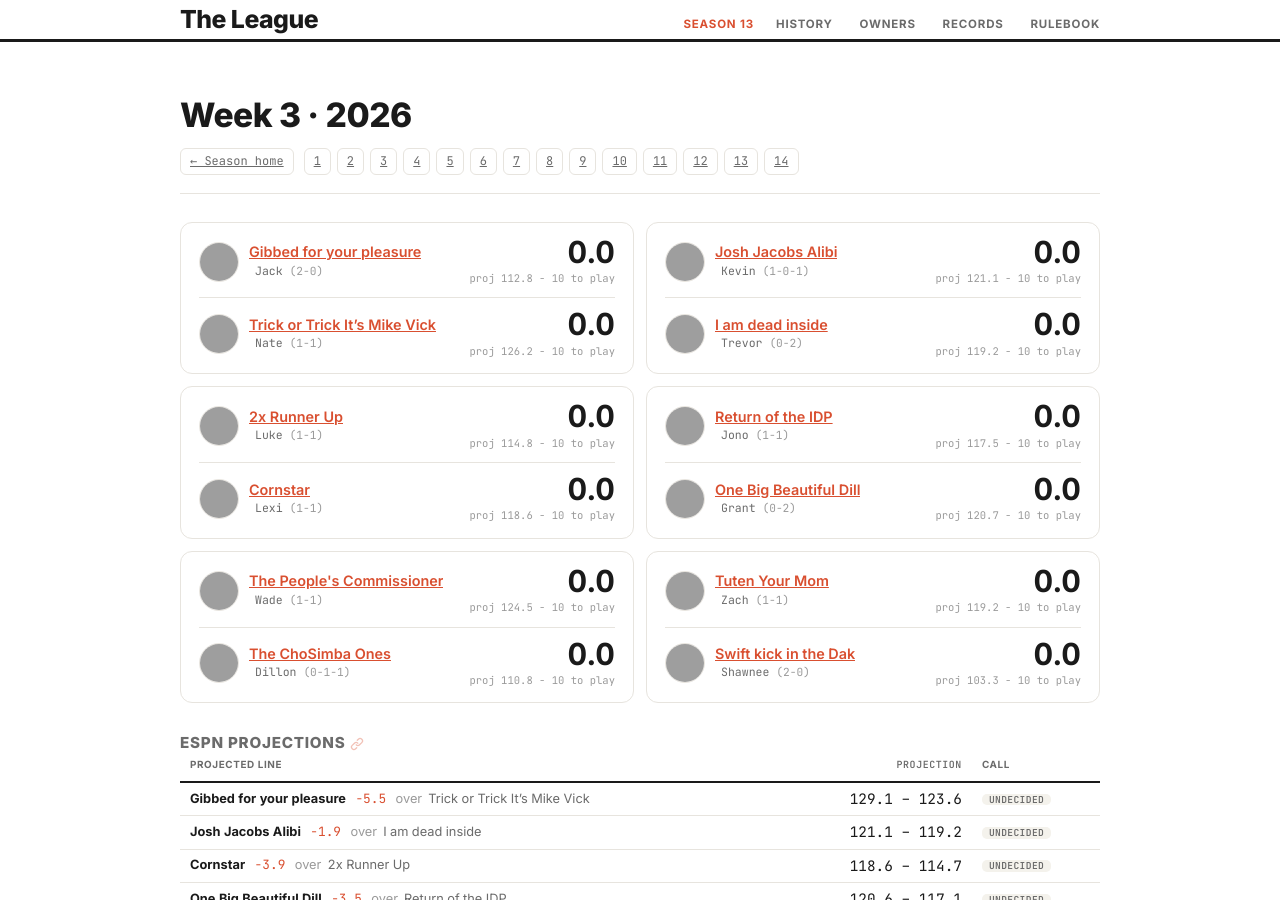
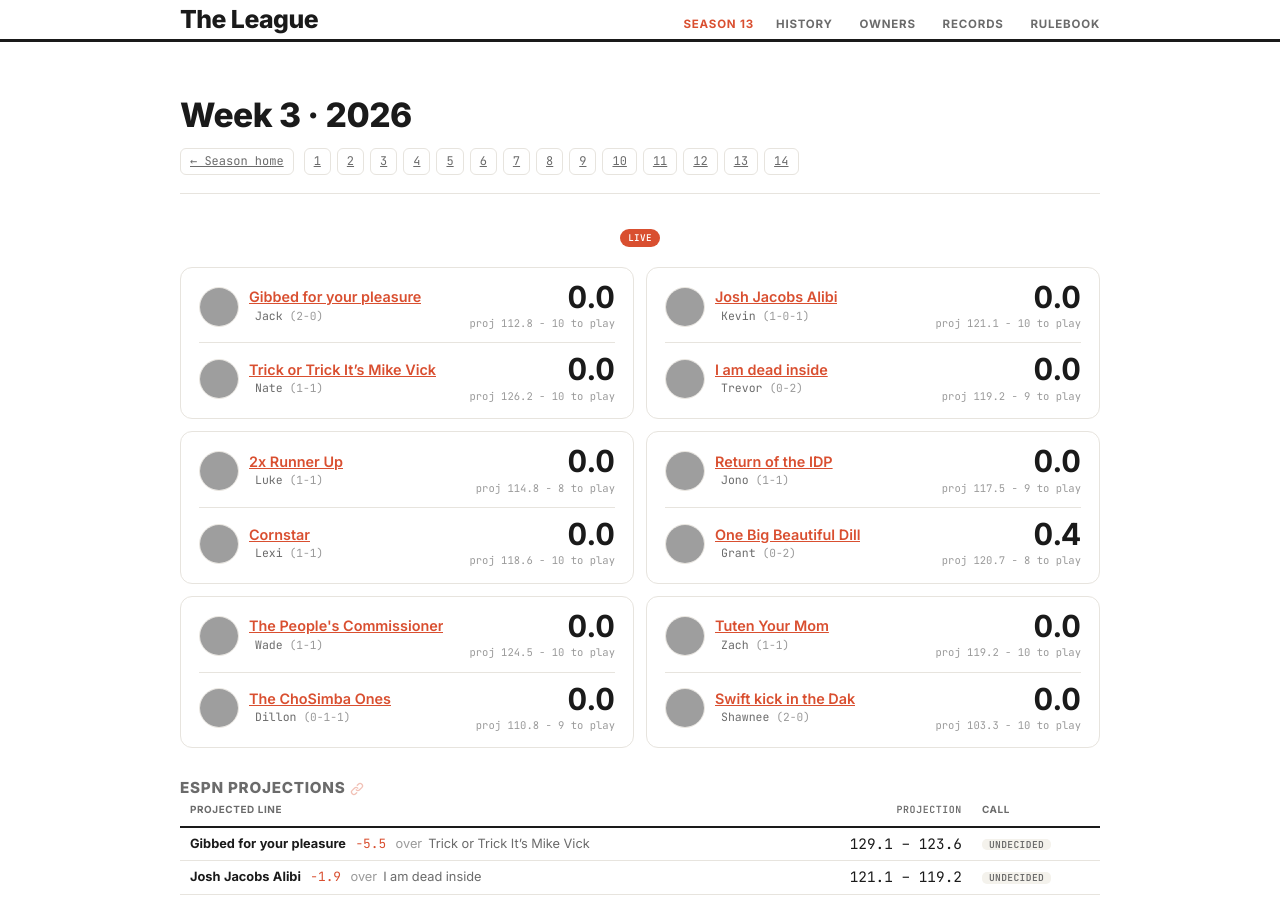
Before and after one commit to dillondrenzek/no-love-in-the-league, a Jekyll site: the page built from docs/seasons/2026/week-3.md, in a window 1280 px wide and 900 px high, cut to the strip 0-900 px from the top of the window. Built offline with Jekyll 4.4.1, drawn with Linux system fonts in a browser that asks for light colours; grey boxes are pictures that could not be loaded.

Commit message:
update week 3

```diff
--- a/data/seasons/2026.yml
+++ b/data/seasons/2026.yml
@@ -4,6 +4,7 @@
 
 season: 2026
 source: the-league-espn-api
+updated_at: 2026-09-25T00:16:56+00:00
 weeks_in_regular_season: 14
 
 # Lifecycle state (see design/season-state.md) — the site renders off this,
@@ -104,7 +105,7 @@ matchups:
   - { week:  3, home: jackperkins74, away: whowonthelastsuperbowl, playoff: false, played: false, home_proj: 112.76, away_proj: 126.16 }
   - { week:  3, home: kevbots22, away: purpsworth, playoff: false, played: false, home_proj: 121.14, away_proj: 119.23 }
   - { week:  3, home: lukstein, away: alexandra, playoff: false, played: false, home_proj: 114.79, away_proj: 118.56 }
-  - { week:  3, home: schirmerj, away: gganoom, playoff: false, played: false, home_proj: 117.46, away_proj: 120.69 }
+  - { week:  3, home: schirmerj, away: gganoom, home_score: 0.0, away_score: 0.4, playoff: false, final: false, home_proj: 117.46, away_proj: 120.69 }
   - { week:  3, home: sturmanator15, away: theoceanpulse, playoff: false, played: false, home_proj: 124.5, away_proj: 110.82 }
   - { week:  3, home: zachzoske, away: shawne2520997, playoff: false, played: false, home_proj: 119.18, away_proj: 103.3 }
   - { week:  4, home: alexandra, away: theoceanpulse, playoff: false, played: false }
--- a/docs/_data/weeks.yml
+++ b/docs/_data/weeks.yml
@@ -516,7 +516,7 @@
   updated_at: null
 2026-3:
   week: 3
-  state: future
+  state: in_progress
   scoreboard:
   - home_id: jackperkins74
     home_team: Gibbed for your pleasure
@@ -548,7 +548,7 @@
     away_record: 0-2
     scored: false
     home_yet: 10
-    away_yet: 10
+    away_yet: 9
     final: false
     live: false
     playoff: false
@@ -565,7 +565,7 @@
     home_record: 1-1
     away_record: 1-1
     scored: false
-    home_yet: 10
+    home_yet: 8
     away_yet: 10
     final: false
     live: false
@@ -582,12 +582,17 @@
     away_logo: https://g.espncdn.com/lm-static/logo-packs/ffl/SmackTalk-LeoEspinosa/u_mad_bro-09.svg
     home_record: 1-1
     away_record: 0-2
-    scored: false
-    home_yet: 10
-    away_yet: 10
-    final: false
-    live: false
-    playoff: false
+    scored: true
+    home_yet: 9
+    away_yet: 8
+    final: false
+    live: true
+    playoff: false
+    home_score: 0.0
+    away_score: 0.4
+    winner_id: null
+    tie: false
+    margin: 0.4
     home_proj: 117.5
     away_proj: 120.7
   - home_id: sturmanator15
@@ -602,7 +607,7 @@
     away_record: 0-1-1
     scored: false
     home_yet: 10
-    away_yet: 10
+    away_yet: 9
     final: false
     live: false
     playoff: false
```
Also changed, not shown: data/rosters/2026-week-03.yml (+13 -13 lines).
